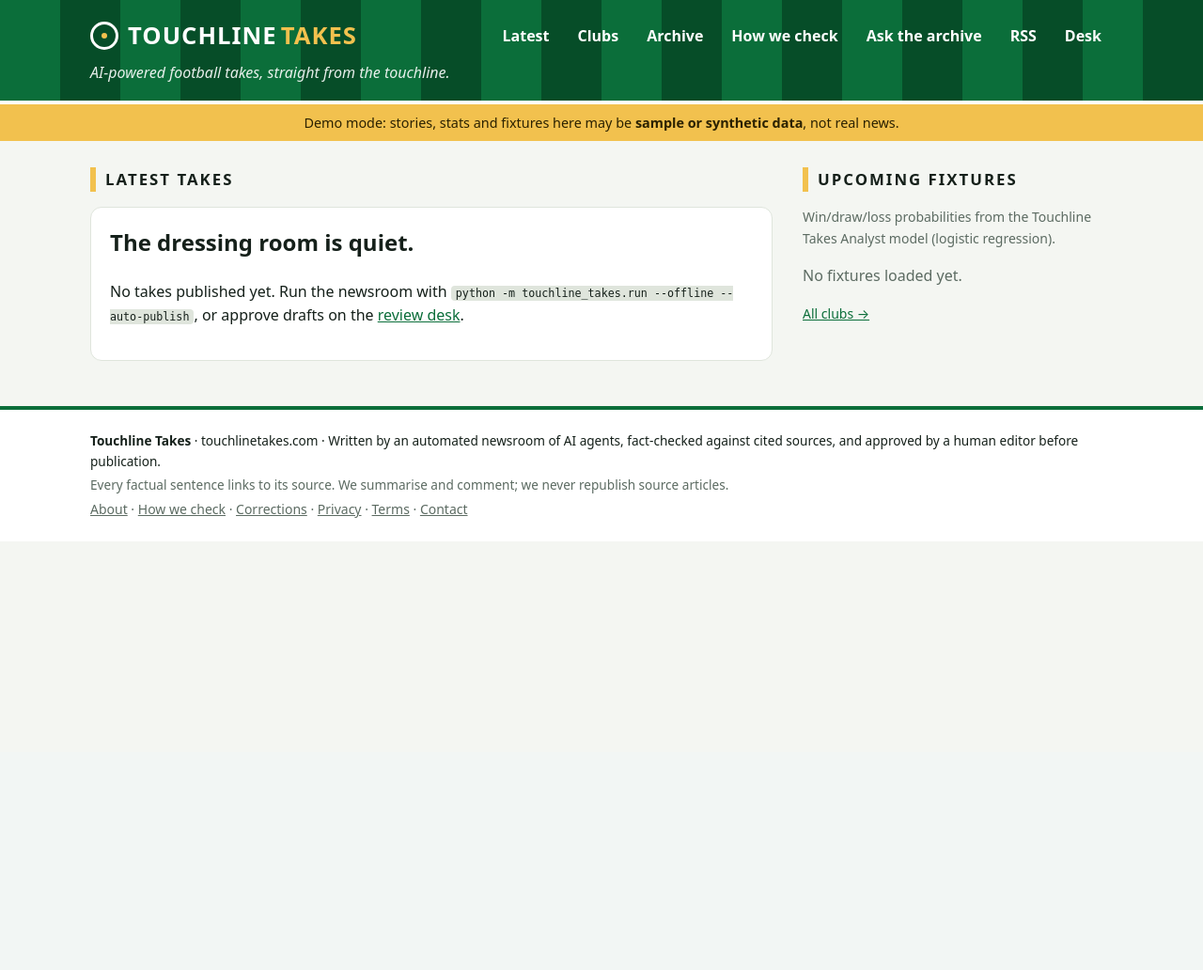
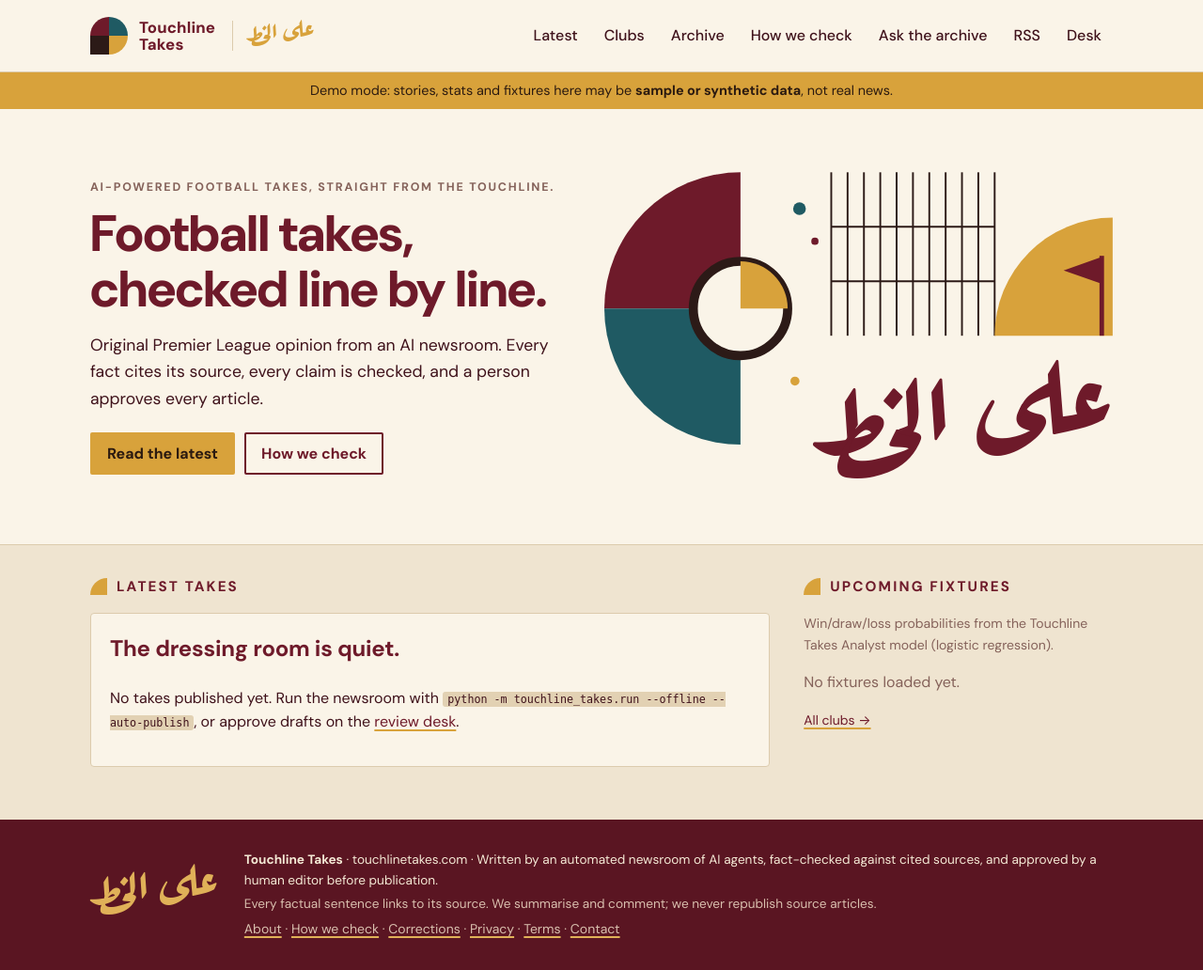
Before and after one commit to hummus03/Touchline-Takes, a Flask app: page / in a window 1280 px wide. Shown: the whole page at 94% size. Before the commit the page ends 576 px from the top, so only its background shows below. Run offline with Flask 3, Linux system fonts and the light colour scheme.

Commit message:
Sand and maroon redesign: geometric hero, Arabic calligraphy wordmark, self-hosted fonts
Co-Authored-By: Claude Opus 5.5 <noreply@anthropic.com>
Claude-Session: https://claude.ai/code/session_01U9pBDReBMLh7jRWW8t3tzZ

```diff
--- a/touchline_takes/web/static/style.css
+++ b/touchline_takes/web/static/style.css
@@ -1,107 +1,126 @@
+/* Touchline Takes: sand, maroon and Bauhaus geometry, with Arabic calligraphy (على الخط, "on the line"). */
+@font-face { font-family: "DM Sans"; src: url("fonts/dm-sans-latin.woff2") format("woff2"); font-weight: 400 800; font-display: swap; }
+@font-face { font-family: "Aref Ruqaa"; src: url("fonts/aref-ruqaa-arabic.woff2") format("woff2"); font-weight: 700; font-display: swap;
+  unicode-range: U+0600-06FF, U+0750-077F, U+FB50-FDFF, U+FE70-FEFF; }
 :root {
-  --pitch: #0b6e3a;
-  --pitch-dark: #064d28;
-  --chalk: #ffffff;
-  --ink: #15201a;
-  --muted: #5c6b62;
-  --paper: #f4f6f2;
-  --card: #ffffff;
-  --line: #dfe5dc;
-  --card-yellow: #f2c14e;
-  --card-red: #d64545;
-  --away: #2f6fb3;
-  --radius: 12px;
-  --font: system-ui, -apple-system, "Segoe UI", Roboto, "Helvetica Neue", Arial, sans-serif;
+  --sand: #efe4d0; --sand-deep: #e2d1b3; --card: #faf4e8; --line: #dccbad;
+  --maroon: #6e1a2a; --maroon-deep: #4e111d; --ink: #3f121b; --muted: #85625a;
+  --gold: #d8a23b; --teal: #1f5a63; --geo-ink: #2c1a17; --on-dark: #f5ead6;
+  --radius: 4px;
+  --font: "DM Sans", system-ui, -apple-system, "Segoe UI", Roboto, Arial, sans-serif;
+  --arabic: "Aref Ruqaa", "Noto Naskh Arabic", "Geeza Pro", serif;
 }
 @media (prefers-color-scheme: dark) {
-  :root { --ink: #e8efe9; --muted: #9fb0a5; --paper: #0e1511; --card: #16201a; --line: #26342b; }
+  :root { --sand: #1c1311; --sand-deep: #2a1d19; --card: #251a17; --line: #3a2a24;
+    --maroon: #e08a95; --maroon-deep: #f0a9b1; --ink: #f2e4cc; --muted: #b59a8a;
+    --gold: #e0b158; --teal: #5fa3ad; --geo-ink: #f2e4cc; }
 }
 * { box-sizing: border-box; }
-body { margin: 0; font-family: var(--font); color: var(--ink); background: var(--paper); line-height: 1.6; }
-a { color: var(--pitch); }
-@media (prefers-color-scheme: dark) { a { color: #6fd39b; } }
+body { margin: 0; font-family: var(--font); color: var(--ink); background: var(--sand); line-height: 1.6; }
+h1, h2, h3 { color: var(--maroon); letter-spacing: -.01em; }
+a { color: var(--maroon); text-decoration-color: var(--gold); text-decoration-thickness: 2px; text-underline-offset: 3px; }
 .wrap { max-width: 1120px; margin: 0 auto; padding: 0 16px; }
 .muted { color: var(--muted); }
 .small { font-size: .875rem; }
 .sr-only { position: absolute; width: 1px; height: 1px; overflow: hidden; clip: rect(0 0 0 0); }
-code { background: var(--line); padding: 1px 5px; border-radius: 4px; font-size: .9em; }
+code { background: var(--sand-deep); padding: 1px 5px; border-radius: 3px; font-size: .9em; }
+[lang="ar"] { font-family: var(--arabic); font-weight: 700; line-height: 1.2; }
 
-/* Masthead: mown-stripe pitch with a chalk touchline */
-.masthead {
-  color: var(--chalk);
-  background: repeating-linear-gradient(90deg, var(--pitch) 0 64px, var(--pitch-dark) 64px 128px);
-  border-bottom: 4px solid var(--chalk);
-  box-shadow: 0 4px 0 var(--pitch-dark);
-}
-.masthead-inner { display: flex; align-items: center; justify-content: space-between; gap: 16px; padding-top: 18px; flex-wrap: wrap; }
-.logo { display: flex; align-items: center; gap: 10px; color: var(--chalk); text-decoration: none; }
-.logo-mark { width: 30px; height: 30px; border: 3px solid var(--chalk); border-radius: 50%; position: relative; }
-.logo-mark::after { content: ""; position: absolute; inset: 9px; background: var(--card-yellow); border-radius: 50%; }
-.logo-text { font-size: 1.6rem; text-transform: uppercase; letter-spacing: .04em; font-weight: 600; }
-.logo-text strong { font-weight: 900; color: var(--card-yellow); margin-left: 4px; }
-.nav { display: flex; gap: 6px; flex-wrap: wrap; }
-.nav a { color: var(--chalk); text-decoration: none; font-weight: 600; padding: 6px 12px; border-radius: 999px; }
-.nav a:hover, .nav a:focus-visible { background: rgba(255,255,255,.16); }
-.tagline { margin: 6px auto 0; padding-bottom: 16px; opacity: .9; font-style: italic; }
+/* Masthead: geometric mark, stacked wordmark and the Arabic signature */
+.masthead { background: var(--card); border-bottom: 1px solid var(--line); }
+.masthead-inner { display: flex; align-items: center; justify-content: space-between; gap: 16px; padding: 18px 16px; flex-wrap: wrap; }
+.logo { display: flex; align-items: center; gap: 12px; color: var(--maroon); text-decoration: none; }
+.logo-mark { display: grid; grid-template-columns: 20px 20px; grid-template-rows: 20px 20px; }
+.logo-mark i:nth-child(1) { background: var(--maroon); border-radius: 20px 0 0 0; }
+.logo-mark i:nth-child(2) { background: var(--teal); border-radius: 0 20px 0 0; }
+.logo-mark i:nth-child(3) { background: var(--geo-ink); }
+.logo-mark i:nth-child(4) { background: var(--gold); border-radius: 0 0 20px 0; }
+.logo-text { font-size: 1.05rem; font-weight: 800; line-height: 1.1; letter-spacing: .01em; }
+.logo-ar { font-size: 1.7rem; color: var(--gold); margin-left: 6px; padding-left: 14px; border-left: 1px solid var(--line); }
+.nav { display: flex; gap: 4px; flex-wrap: wrap; }
+.nav a { color: var(--ink); text-decoration: none; font-weight: 500; padding: 6px 12px; border-radius: 2px; }
+.nav a:hover, .nav a:focus-visible { color: var(--maroon); box-shadow: inset 0 -3px 0 var(--gold); }
 
-.sample-banner { background: var(--card-yellow); color: #2b2100; text-align: center; padding: 8px 16px; font-size: .9rem; }
-main.wrap { padding-top: 28px; padding-bottom: 48px; }
-.section-title { font-size: 1.05rem; text-transform: uppercase; letter-spacing: .12em; border-left: 6px solid var(--card-yellow); padding-left: 10px; margin: 0 0 16px; }
-.layout { display: grid; grid-template-columns: minmax(0, 2.2fr) minmax(0, 1fr); gap: 32px; }
+/* Home hero */
+.hero { background: var(--card); border-bottom: 1px solid var(--line); overflow: hidden; }
+.hero-inner { display: grid; grid-template-columns: minmax(0, 1fr) minmax(0, 1.05fr); gap: 32px; align-items: center; padding-top: 48px; padding-bottom: 48px; }
+.eyebrow { text-transform: uppercase; letter-spacing: .14em; font-size: .78rem; font-weight: 700; color: var(--muted); margin: 0 0 10px; }
+.hero-title { font-size: clamp(2.2rem, 5vw, 3.4rem); line-height: 1.08; margin: 0 0 16px; font-weight: 800; }
+.hero-lede { font-size: 1.1rem; max-width: 34em; margin: 0 0 22px; }
+.hero-actions { display: flex; gap: 10px; flex-wrap: wrap; margin: 0; }
+.btn { display: inline-block; font-weight: 700; padding: 10px 18px; background: var(--gold); color: #2b1a10; text-decoration: none; border-radius: 2px; }
+.btn:hover { background: var(--maroon); color: var(--on-dark); }
+.btn-ghost { background: transparent; color: var(--maroon); box-shadow: inset 0 0 0 2px var(--maroon); }
+.hero-art { position: relative; }
+.hero-art svg { display: block; width: 100%; height: auto; }
+.f-maroon { fill: var(--maroon); } .f-teal { fill: var(--teal); } .f-gold { fill: var(--gold); }
+.f-ink { fill: var(--geo-ink); } .f-sand { fill: var(--card); }
+.s-ink { stroke: var(--geo-ink); } .s-maroon { stroke: var(--maroon); }
+.hero-ar { position: absolute; right: 0; bottom: 0; margin: 0; font-size: clamp(3.8rem, 10vw, 7.5rem); color: var(--maroon); }
+@media (max-width: 860px) { .hero-inner { grid-template-columns: 1fr; padding-top: 32px; } .logo-ar { display: none; } }
+
+.sample-banner { background: var(--gold); color: #2b1a10; text-align: center; padding: 8px 16px; font-size: .9rem; }
+main.wrap { padding-top: 32px; padding-bottom: 56px; }
+.section-title { font-size: .95rem; text-transform: uppercase; letter-spacing: .14em; margin: 0 0 16px; display: flex; align-items: center; gap: 10px; }
+.section-title::before { content: ""; width: 18px; height: 18px; background: var(--gold); border-radius: 18px 0 0 0; flex: none; }
+.layout { display: grid; grid-template-columns: minmax(0, 2.2fr) minmax(0, 1fr); gap: 36px; }
 @media (max-width: 860px) { .layout { grid-template-columns: 1fr; } }
 
 .card { background: var(--card); border: 1px solid var(--line); border-radius: var(--radius); padding: 18px 20px; }
 .cards { display: grid; gap: 16px; grid-template-columns: repeat(auto-fill, minmax(260px, 1fr)); }
-.story.lead { grid-column: 1 / -1; border-top: 5px solid var(--pitch); }
-.story.lead h2 { font-size: 1.7rem; }
-.story h2 { margin: 6px 0; font-size: 1.2rem; line-height: 1.25; }
+.story { border-top: 4px solid var(--sand-deep); }
+.story.lead { grid-column: 1 / -1; border-top: 6px solid var(--maroon); position: relative; overflow: hidden; }
+.story.lead::after { content: ""; position: absolute; right: -40px; top: -40px; width: 120px; height: 120px; border-radius: 50%; background: var(--gold); opacity: .18; }
+.story.lead h2 { font-size: 1.85rem; }
+.story h2 { margin: 8px 0; font-size: 1.2rem; line-height: 1.25; font-weight: 800; }
 .story h2 a { color: inherit; text-decoration: none; }
-.story h2 a:hover { text-decoration: underline; }
+.story h2 a:hover { text-decoration: underline; text-decoration-color: var(--gold); }
 .meta { color: var(--muted); font-size: .85rem; margin: 0; }
 .tags { display: flex; gap: 6px; flex-wrap: wrap; }
-.tag { font-size: .72rem; text-transform: uppercase; letter-spacing: .08em; font-weight: 700; padding: 2px 8px; border-radius: 4px; background: var(--line); color: var(--ink); }
-.tag.type-match_report { background: var(--pitch); color: #fff; }
-.tag.type-preview { background: var(--card-yellow); color: #2b2100; }
+.tag { font-size: .7rem; text-transform: uppercase; letter-spacing: .08em; font-weight: 700; padding: 3px 8px; border-radius: 2px; background: var(--sand-deep); color: var(--ink); }
+.tag.type-match_report { background: var(--maroon); color: var(--on-dark); }
+.tag.type-preview { background: var(--gold); color: #2b1a10; }
+.tag.type-explainer { background: var(--teal); color: var(--on-dark); }
 .tag.photo { background: transparent; border: 1px solid var(--line); text-transform: none; letter-spacing: 0; }
 .photo-tags { border-top: 2px solid var(--line); margin-top: 28px; }
 .photo-tags h2 { font-size: 1rem; text-transform: uppercase; letter-spacing: .1em; }
-.tag.type-explainer { background: var(--away); color: #fff; }
 .empty h2 { margin-top: 0; }
 
-.sidebar .fixture { margin-bottom: 12px; padding: 14px 16px; }
+.sidebar .fixture { margin-bottom: 12px; padding: 14px 16px; border-left: 4px solid var(--teal); }
 .fixture-head { display: flex; justify-content: space-between; font-size: .8rem; }
 .teams { margin: 6px 0 10px; }
+.teams strong { color: var(--maroon); }
 .teams .v { color: var(--muted); margin: 0 4px; }
-.probbar { display: flex; height: 10px; border-radius: 999px; overflow: hidden; background: var(--line); }
-.probbar .h { background: var(--pitch); } .probbar .d { background: #9aa59e; } .probbar .a { background: var(--away); }
+.probbar { display: flex; height: 10px; border-radius: 2px; overflow: hidden; background: var(--line); }
+.probbar .h { background: var(--maroon); } .probbar .d { background: var(--sand-deep); } .probbar .a { background: var(--teal); }
 .problabels { display: flex; justify-content: space-between; font-size: .78rem; color: var(--muted); margin-top: 4px; }
-.badge-sample { display: inline-block; margin: 8px 0 0; font-size: .7rem; text-transform: uppercase; letter-spacing: .08em; color: var(--muted); border: 1px dashed var(--line); padding: 1px 6px; border-radius: 4px; }
+.badge-sample { display: inline-block; margin: 8px 0 0; font-size: .7rem; text-transform: uppercase; letter-spacing: .08em; color: var(--muted); border: 1px dashed var(--line); padding: 1px 6px; border-radius: 2px; }
 
 .article { max-width: 720px; margin: 0 auto; }
-.article h1 { font-size: 2.2rem; line-height: 1.15; margin: 10px 0 6px; }
-.body p { font-size: 1.08rem; }
-.body p.verdict { border-left: 5px solid var(--card-yellow); padding: 8px 14px; background: var(--card); font-weight: 600; border-radius: 0 8px 8px 0; }
-sup.cite a { font-size: .7rem; text-decoration: none; background: var(--line); color: var(--ink); padding: 0 4px; border-radius: 3px; margin-left: 2px; }
-.sources { border-top: 2px solid var(--line); margin-top: 28px; }
+.article h1 { font-size: clamp(1.9rem, 4.5vw, 2.6rem); line-height: 1.12; margin: 12px 0 8px; font-weight: 800; }
+.body p { font-size: 1.1rem; }
+.body p.verdict { border-left: 5px solid var(--gold); padding: 12px 16px; background: var(--card); font-weight: 600; color: var(--maroon); }
+sup.cite a { font-size: .68rem; text-decoration: none; background: var(--sand-deep); color: var(--maroon); padding: 0 4px; border-radius: 2px; margin-left: 2px; font-weight: 700; }
+.sources { border-top: 2px solid var(--line); margin-top: 32px; }
 .sources h2 { font-size: 1rem; text-transform: uppercase; letter-spacing: .1em; }
 .sources ol { padding-left: 0; list-style: none; font-size: .9rem; }
 .sources li { margin-bottom: 8px; scroll-margin-top: 16px; }
-.sources li:target { background: rgba(242,193,78,.25); border-radius: 6px; }
-.cite-id { display: inline-block; min-width: 38px; font-weight: 800; color: var(--pitch); }
+.sources li:target { background: rgba(216,162,59,.25); }
+.cite-id { display: inline-block; min-width: 38px; font-weight: 800; color: var(--maroon); }
 
 .askform { display: flex; gap: 8px; margin: 18px 0; }
 .askform input { flex: 1; min-width: 0; }
-input[type=text] { font: inherit; padding: 10px 12px; border: 1px solid var(--line); border-radius: 8px; background: var(--card); color: var(--ink); }
-button { font: inherit; font-weight: 700; padding: 10px 16px; border: 0; border-radius: 8px; background: var(--pitch); color: #fff; cursor: pointer; }
-button:hover { background: var(--pitch-dark); }
-button.secondary { background: var(--ink); }
-button.danger { background: var(--card-red); }
+input[type=text] { font: inherit; padding: 10px 12px; border: 1px solid var(--line); border-radius: 2px; background: var(--card); color: var(--ink); }
+button { font: inherit; font-weight: 700; padding: 10px 16px; border: 0; border-radius: 2px; background: var(--maroon); color: var(--on-dark); cursor: pointer; }
+button:hover { background: var(--maroon-deep); }
+button.secondary { background: var(--teal); }
+button.danger { background: #b3261e; }
 .answer p:first-child { font-size: 1.05rem; }
 
 .archive { list-style: none; padding: 0; }
 .archive li { display: flex; gap: 10px; align-items: baseline; flex-wrap: wrap; padding: 8px 0; border-bottom: 1px solid var(--line); }
-.flash { padding: 10px 14px; border-radius: 8px; margin-bottom: 16px; background: var(--card); border-left: 5px solid var(--pitch); }
-.flash-error { border-left-color: var(--card-red); }
+.flash { padding: 10px 14px; margin-bottom: 16px; background: var(--card); border-left: 5px solid var(--teal); }
+.flash-error { border-left-color: #b3261e; }
 .admin-head { display: flex; justify-content: space-between; align-items: center; gap: 12px; flex-wrap: wrap; }
 .draft { margin-bottom: 18px; }
 .draft h3 { margin: 8px 0; }
@@ -112,15 +131,21 @@ details { margin: 8px 0; }
 summary { cursor: pointer; font-weight: 600; }
 table { width: 100%; border-collapse: collapse; font-size: .82rem; margin-bottom: 24px; display: block; overflow-x: auto; }
 th, td { text-align: left; padding: 6px 8px; border-bottom: 1px solid var(--line); vertical-align: top; }
-tr.bad td { background: rgba(214,69,69,.12); }
-tr.ok td:nth-child(2) { color: var(--pitch); }
+tr.bad td { background: rgba(179,38,30,.12); }
+tr.ok td:nth-child(2) { color: var(--teal); }
 
-.footer { border-top: 4px solid var(--pitch); background: var(--card); padding: 18px 0; font-size: .85rem; }
+/* Footer: maroon band with the calligraphy */
+.footer { background: #5a1522; color: #f5ead6; padding: 28px 0; font-size: .85rem; }
+.footer-inner { display: flex; gap: 28px; align-items: center; }
+.footer-ar { font-size: 3.2rem; color: #e0b158; margin: 0; flex: none; }
 .footer p { margin: 4px 0; }
+.footer .muted { color: #d9bfae; }
+.footer a { color: #f5ead6; text-decoration-color: #e0b158; }
+@media (max-width: 640px) { .footer-inner { flex-direction: column; align-items: flex-start; gap: 8px; } }
 
 /* Club and league links, the clubs index and plain pages (About, Privacy, Terms). */
 a.tag { text-decoration: none; }
-a.tag:hover, a.tag:focus { outline: 2px solid var(--pitch); outline-offset: 1px; }
+a.tag:hover, a.tag:focus { outline: 2px solid var(--gold); outline-offset: 1px; }
 .small-heading { font-size: .95rem; text-transform: uppercase; letter-spacing: .08em; margin: 22px 0 6px; }
 .club-list { list-style: none; padding: 0; margin: 0; display: grid; grid-template-columns: repeat(auto-fill, minmax(220px, 1fr)); gap: 6px 18px; }
 .club-list li { padding: 6px 0; border-bottom: 1px solid var(--line); }
@@ -131,16 +156,18 @@ a.tag:hover, a.tag:focus { outline: 2px solid var(--pitch); outline-offset: 1px;
 
 /* How we check: stat tiles and the predictions scorecard. */
 .stat-grid { display: grid; grid-template-columns: repeat(auto-fill, minmax(150px, 1fr)); gap: 10px; margin: 12px 0; }
-.stat { background: var(--card); border: 1px solid var(--line); border-radius: 8px; padding: 12px; display: flex; flex-direction: column; }
-.stat-n { font-size: 1.7rem; font-weight: 800; line-height: 1.1; }
+.stat { background: var(--card); border: 1px solid var(--line); border-radius: var(--radius); padding: 12px; display: flex; flex-direction: column; }
+.stat-n { font-size: 1.7rem; font-weight: 800; color: var(--maroon); line-height: 1.1; }
 .stat-l { font-size: .82rem; color: var(--muted); margin-top: 4px; }
 .scorecard { width: 100%; border-collapse: collapse; margin: 10px 0; font-size: .95rem; }
 .scorecard th, .scorecard td { text-align: left; padding: 8px 6px; border-bottom: 1px solid var(--line); }
 .scorecard td { font-variant-numeric: tabular-nums; }
-.hit { color: var(--pitch); }
+.hit { color: var(--teal); }
 .miss { color: #b3261e; }
 
 /* Home page: the newsroom in one line, linking to How we check. */
-.stats-strip { display: flex; flex-wrap: wrap; gap: 6px 18px; align-items: baseline; margin: 0 0 18px; padding: 10px 14px; background: var(--card); border: 1px solid var(--line); border-left: 4px solid var(--card-yellow); border-radius: 8px; font-size: .9rem; color: var(--muted); }
+.stats-strip { display: flex; flex-wrap: wrap; gap: 6px 18px; align-items: baseline; margin: 0 0 18px; padding: 10px 14px; background: var(--card); border: 1px solid var(--line); border-left: 4px solid var(--gold); border-radius: var(--radius); font-size: .9rem; color: var(--muted); }
 .stats-strip strong { color: var(--ink); }
 .stats-strip a { margin-left: auto; font-weight: 600; }
+
+@media (prefers-color-scheme: dark) { .tag.type-match_report, .tag.type-explainer { color: #1c1311; } }
--- a/touchline_takes/web/templates/base.html
+++ b/touchline_takes/web/templates/base.html
@@ -31,8 +31,9 @@
   <header class="masthead">
     <div class="wrap masthead-inner">
       <a class="logo" href="{{ url_for('site.index') }}" aria-label="{{ brand }} home">
-        <span class="logo-mark" aria-hidden="true"></span>
-        <span class="logo-text">Touchline<strong>Takes</strong></span>
+        <span class="logo-mark" aria-hidden="true"><i></i><i></i><i></i><i></i></span>
+        <span class="logo-text">Touchline<br>Takes</span>
+        <span class="logo-ar" lang="ar" dir="rtl" aria-hidden="true">على الخط</span>
       </a>
       <nav class="nav">
         <a href="{{ url_for('site.index') }}">Latest</a>
@@ -44,11 +45,11 @@
         {% if not static_site %}<a href="{{ url_for('site.admin') }}">Desk</a>{% endif %}
       </nav>
     </div>
-    <p class="wrap tagline">{{ tagline }}</p>
   </header>
   {% if sample_mode %}
   <div class="sample-banner" role="note">Demo mode: stories, stats and fixtures here may be <strong>sample or synthetic data</strong>, not real news.</div>
   {% endif %}
+  {% block hero %}{% endblock %}
   <main class="wrap">
     {% with messages = get_flashed_messages(with_categories=true) %}
       {% for category, message in messages %}<div class="flash flash-{{ category }}">{{ message }}</div>{% endfor %}
@@ -56,10 +57,13 @@
     {% block content %}{% endblock %}
   </main>
   <footer class="footer">
-    <div class="wrap">
+    <div class="wrap footer-inner">
+      <p class="footer-ar" lang="ar" dir="rtl" aria-hidden="true">على الخط</p>
+      <div>
       <p><strong>{{ brand }}</strong> · {{ domain }} · Written by an automated newsroom of AI agents, fact-checked against cited sources, and approved by a human editor before publication.</p>
       <p class="muted">Every factual sentence links to its source. We summarise and comment; we never republish source articles.</p>
       <p class="muted small footer-links"><a href="{{ url_for('site.about') }}">About</a> · <a href="{{ url_for('site.how_we_check') }}">How we check</a> · <a href="{{ url_for('site.about') }}#corrections">Corrections</a> · <a href="{{ url_for('site.privacy') }}">Privacy</a> · <a href="{{ url_for('site.terms') }}">Terms</a> · <a href="mailto:{{ contact_email }}">Contact</a></p>
+      </div>
     </div>
   </footer>
 </body>
--- a/touchline_takes/web/templates/index.html
+++ b/touchline_takes/web/templates/index.html
@@ -1,5 +1,38 @@
 {% extends "base.html" %}
 {% import "macros.html" as m %}
+{% block hero %}
+<section class="hero">
+  <div class="wrap hero-inner">
+    <div class="hero-copy">
+      <p class="eyebrow">{{ tagline }}</p>
+      <h1 class="hero-title">Football takes,<br>checked line by line.</h1>
+      <p class="hero-lede">Original Premier League opinion from an AI newsroom. Every fact cites its source, every claim is checked, and a person approves every article.</p>
+      <p class="hero-actions"><a class="btn" href="#latest">Read the latest</a> <a class="btn btn-ghost" href="{{ url_for('site.how_we_check') }}">How we check</a></p>
+    </div>
+    <div class="hero-art" aria-hidden="true">
+      <svg viewBox="0 0 560 380" role="presentation">
+        <path d="M150 20 A150 150 0 0 0 0 170 L150 170 Z" class="f-maroon"/>
+        <path d="M0 170 L150 170 L150 320 A150 150 0 0 1 0 170 Z" class="f-teal"/>
+        <circle cx="150" cy="170" r="52" class="f-sand"/>
+        <circle cx="150" cy="170" r="52" class="s-ink" fill="none" stroke-width="10"/>
+        <path d="M150 118 A52 52 0 0 1 202 170 L150 170 Z" class="f-gold"/>
+        <g class="s-ink" stroke-width="2">
+          <line x1="250" y1="20" x2="250" y2="200"/><line x1="268" y1="20" x2="268" y2="200"/><line x1="286" y1="20" x2="286" y2="200"/>
+          <line x1="304" y1="20" x2="304" y2="200"/><line x1="322" y1="20" x2="322" y2="200"/><line x1="340" y1="20" x2="340" y2="200"/>
+          <line x1="358" y1="20" x2="358" y2="200"/><line x1="376" y1="20" x2="376" y2="200"/><line x1="394" y1="20" x2="394" y2="200"/>
+          <line x1="412" y1="20" x2="412" y2="200"/><line x1="430" y1="20" x2="430" y2="200"/>
+          <line x1="250" y1="80" x2="430" y2="80"/><line x1="250" y1="140" x2="430" y2="140"/>
+        </g>
+        <path d="M430 200 L560 200 L560 70 A130 130 0 0 0 430 200 Z" class="f-gold"/>
+        <line x1="548" y1="112" x2="548" y2="200" class="s-maroon" stroke-width="5"/>
+        <path d="M546 114 L506 128 L546 142 Z" class="f-maroon"/>
+        <circle cx="215" cy="60" r="7" class="f-teal"/><circle cx="232" cy="96" r="4" class="f-maroon"/><circle cx="210" cy="250" r="5" class="f-gold"/>
+      </svg>
+      <p class="hero-ar" lang="ar" dir="rtl">على الخط</p>
+    </div>
+  </div>
+</section>
+{% endblock %}
 {% block content %}
 {% if stats and stats.claims_checked %}
 <p class="stats-strip">
@@ -11,7 +44,7 @@
 {% endif %}
 <div class="layout">
   <section aria-labelledby="latest">
-    <h1 id="latest" class="section-title">Latest takes</h1>
+    <h2 id="latest" class="section-title">Latest takes</h2>
     {% if not articles %}
       <div class="empty card">
         <h2>The dressing room is quiet.</h2>
```
Also changed, not shown: touchline_takes/web/static/favicon.svg, touchline_takes/web/static/fonts/aref-ruqaa-arabic.woff2 (added), touchline_takes/web/static/fonts/dm-sans-latin.woff2 (added).
